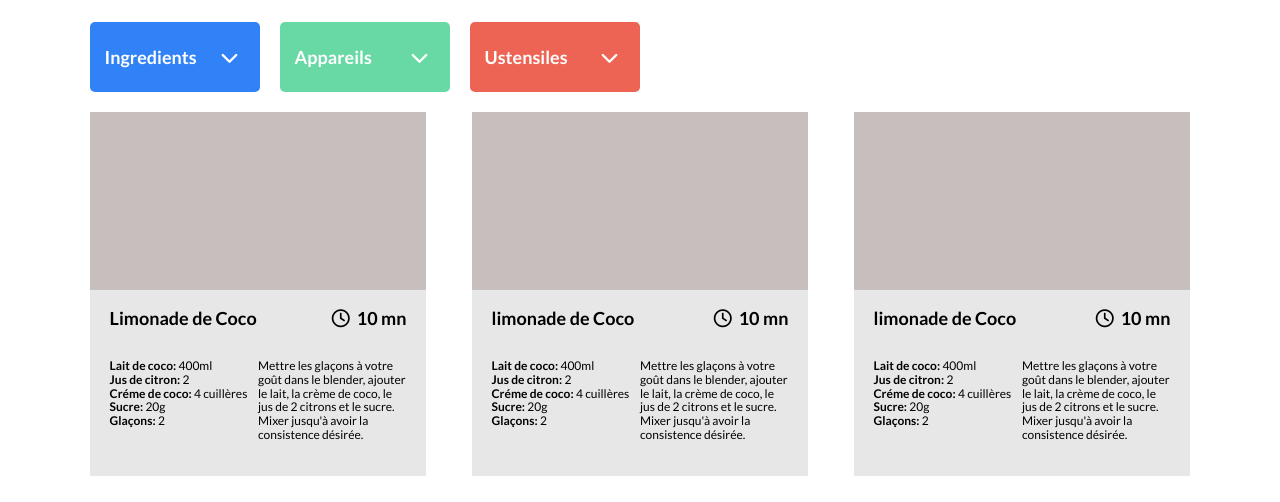
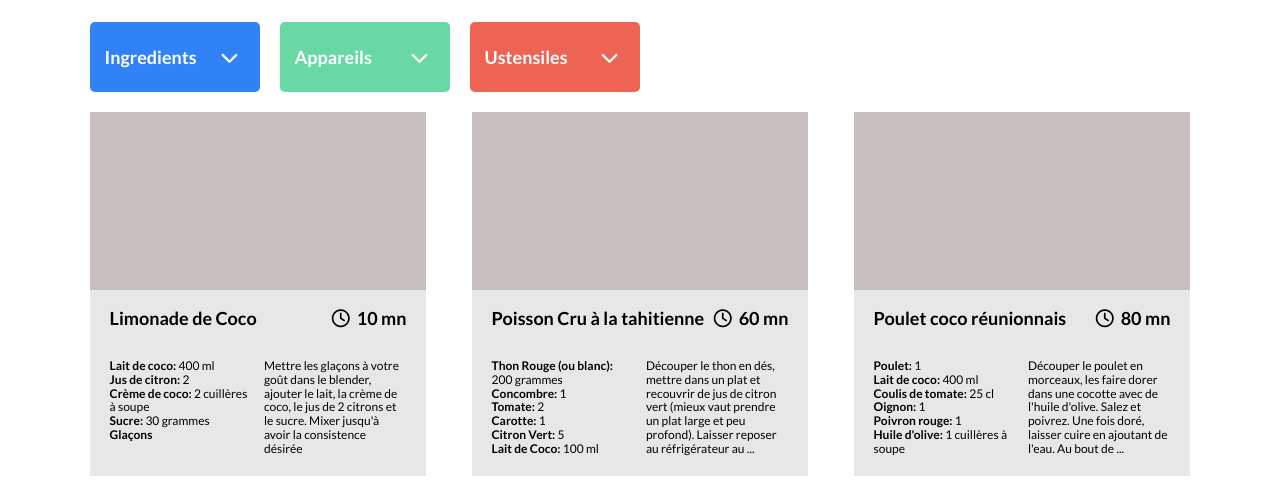
Before and after one commit to LucieCaillat/OCR_P7, a plain HTML site: page index.html in a window 1280 px wide. Shown: the part 298-800 px from the top of the page. Drawn offline with Linux system fonts and the light colour scheme.

Commit message:
display recipes cards

```diff
--- a/css/style.css
+++ b/css/style.css
@@ -195,7 +195,7 @@ header img{
   margin: 0 20px;
 }
 .recipe-card--ingredients{
-  width: 50%;
+  width: 48%;
 }
 .recipe-card--ingredients ul{
   list-style: none;
@@ -205,7 +205,8 @@ header img{
   font-weight: 700;
 }
 .recipe-card--recipe{
-  width: 50%;
+  display:inline-block;
+  width: 48%;
 }
 
 @media screen and (max-width: 1200px) {
--- a/index.html
+++ b/index.html
@@ -274,6 +274,7 @@
 
     <!--DATA-->
     <script src="js/data/recipes.js"></script>
-    <script src="js/temporary.js"></script>
+    <script src="js/templates/RecipeCard.js"></script>
+    <script src="js/App.js"></script>
   </body>
 </html>
--- a/js/temporary.js
+++ b/js/App.js
@@ -1,3 +1,30 @@
+class App {
+  constructor() {
+    this.$recipeGallery = document.querySelector('.recipe--gallery')
+    this.recipesData = recipes;
+  }
+
+  main() {
+    this.$recipeGallery.innerHTML = ""
+    this.recipesData.forEach(recipe => {
+      const Template = new RecipeCard(recipe)
+      this.$recipeGallery.appendChild(Template.createRecipeCard())
+    })
+  }
+}
+
+const app = new App()
+app.main()
+
+
+
+
+
+
+
+
+
+
 function openTopic(type){
   const topicCardButton = document.querySelector(`.${type}.topic-card__button`);
   const topicCardSearch = document.querySelector(`.${type}.topic-card__search`);
--- /dev/null
+++ b/js/templates/RecipeCard.js
@@ -0,0 +1,58 @@
+
+class RecipeCard {
+  constructor(recipe) {
+      this._recipe = recipe
+  }
+
+  get IngredientsListe(){
+    const ingredientsArray = this._recipe.ingredients
+    var ingredientsListe = ""
+
+    ingredientsArray.forEach(ingredient => {
+      if (ingredient.quantity === undefined && ingredient.unit === undefined){
+        ingredientsListe = ingredientsListe + `<li><span>${ingredient.ingredient}</span></li>`
+
+      }else if (ingredient.unit === undefined){
+        ingredientsListe = ingredientsListe + `<li><span>${ingredient.ingredient}:</span> ${ingredient.quantity}</li>`
+
+      }else{
+        ingredientsListe = ingredientsListe + `<li><span>${ingredient.ingredient}:</span> ${ingredient.quantity} ${ingredient.unit}</li>`
+      }
+    })
+
+    return ingredientsListe
+  }
+
+  get descriptionSice(){
+    const description = this._recipe.description;
+    const descriptionArray = description.split(' ')
+    if (descriptionArray.length > 30){
+      // reduces the description to 30 words and add "..."
+      return descriptionArray.slice(0, 30).join( " ") + " ...";
+    } else{
+      return description
+    }
+
+  }
+
+  createRecipeCard(){
+      const $recipeCard = document.createElement('div')
+      $recipeCard.classList.add('recipe-card')
+      $recipeCard.innerHTML = `
+      <div class="recipe-card--img"></div>
+      <div class="recipe-card--header">
+        <h2>${this._recipe.name}</h2>
+        <p class="recipe-card--time"><i class="fa-regular fa-clock"></i><span>${this._recipe.time} mn</span></p>
+      </div>
+      <div class="recipe-card--main">
+        <div class="recipe-card--ingredients">
+          <ul>
+            ${this.IngredientsListe}
+          </ul>
+        </div>
+        <p class="recipe-card--recipe">${this.descriptionSice}</p>
+      </div>
+      `
+      return $recipeCard
+  }
+}
```
